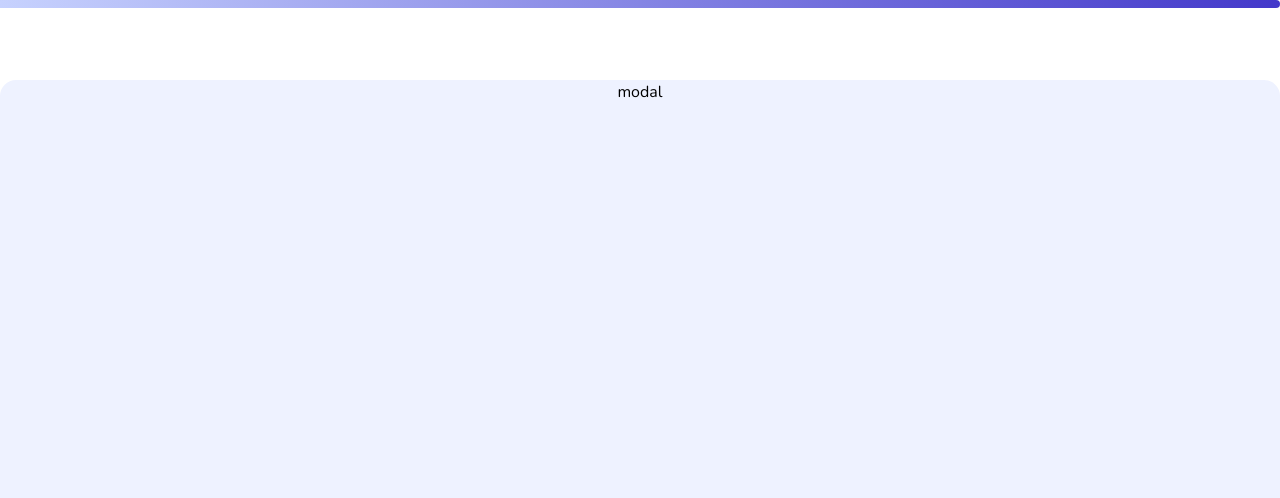
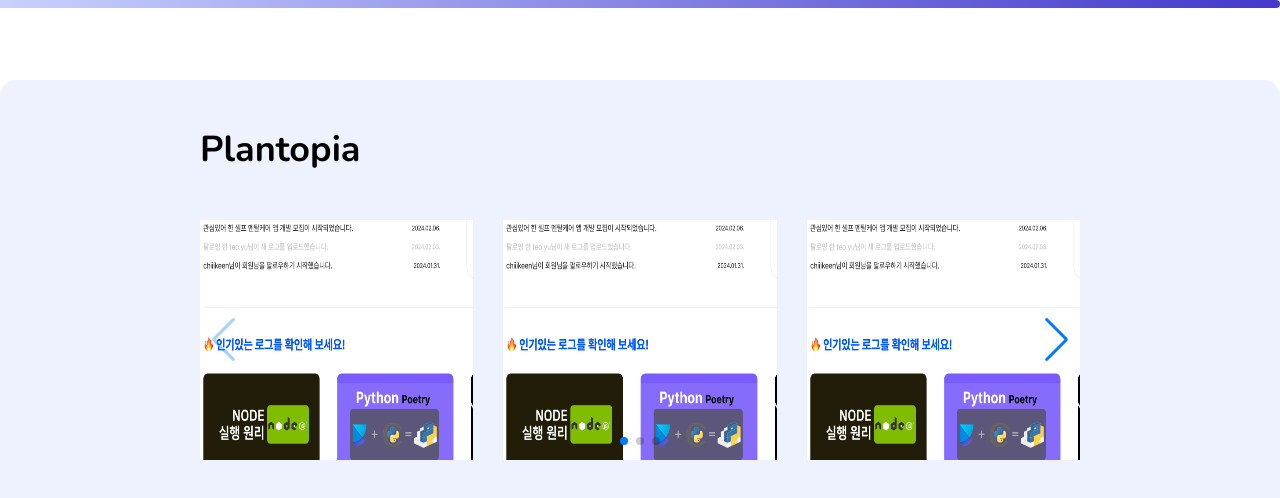
Before and after one commit to thwlckd/portfolio.v1, a Next.js app: page / in a window 1280 px wide. Both pictures are taken after a click on the link "Plantopia". Shown: the part 2400-2898 px from the top of the page. Built offline with nearby package versions, Linux system fonts and the light colour scheme.

Commit message:
Feat: 프로젝트 모달 이미지 스와이퍼 작업 - 타입 폴더 생성

```diff
--- a/src/components/common/Modal.tsx
+++ b/src/components/common/Modal.tsx
@@ -1,32 +1,39 @@
-import { Dispatch, ReactNode, SetStateAction } from 'react';
+import Image from 'next/image';
+import { Children, Dispatch, SetStateAction } from 'react';
 import { createPortal } from 'react-dom';
 import { motion } from 'framer-motion';
+import { Swiper, SwiperSlide } from 'swiper/react';
+import { Navigation, Pagination } from 'swiper/modules';
 import { SiIfixit } from 'react-icons/si';
+import { Project } from '@/types';
+import 'swiper/css';
+import 'swiper/css/navigation';
+import 'swiper/css/pagination';
 
 export interface ModalProps {
   isOpen: boolean;
   setOpen: Dispatch<SetStateAction<boolean>>;
-  children: ReactNode;
+  project: Project;
 }
 
-export interface ModalUIProps {
+export interface ProjectModalProps {
   setOpen: Dispatch<SetStateAction<boolean>>;
-  children: ReactNode;
+  project: Project;
 }
 
-export const Modal = ({ isOpen, setOpen, children }: ModalProps) => {
+export const Modal = ({ isOpen, setOpen, project }: ModalProps) => {
   if (!isOpen) return null;
 
   return createPortal(
-    <ModalUI setOpen={setOpen}>{children}</ModalUI>,
+    <ProjectModal setOpen={setOpen} project={project} />,
     document.getElementById('modal') as HTMLDivElement,
   );
 };
 
-const ModalUI = ({ setOpen, children }: ModalUIProps) => {
+const ProjectModal = ({ setOpen, project }: ProjectModalProps) => {
   return (
     <div
-      className="absolute top-0 flex flex-col items-center w-full h-full backdrop-blur-md z-10"
+      className="absolute top-0 flex flex-col w-full h-full backdrop-blur-md z-10"
       onClick={() => setOpen((prev) => !prev)}
     >
       <motion.a
@@ -40,14 +47,36 @@ const ModalUI = ({ setOpen, children }: ModalUIProps) => {
       </motion.a>
       <motion.main
         className={
-          'sticky top-[10dvh] flex flex-col items-center w-full h-[90dvh] bg-indigo-50 rounded-t-2xl overflow-y-scroll'
+          'sticky top-[10dvh] flex flex-col gap-[50px] w-full h-[90dvh] pt-[50px] px-[200px] bg-indigo-50 rounded-t-2xl overflow-y-scroll'
         }
         initial={{ opacity: 0, y: '50%' }}
         animate={{ opacity: 1, y: 0 }}
         transition={{ type: 'spring', damping: 15 }}
         onClick={(e) => e.stopPropagation()}
       >
-        {children}
+        <h2 className="text-4xl font-bold">{project.name}</h2>
+        {project.images && (
+          <Swiper
+            className="w-full h-[30dvh]"
+            spaceBetween={30}
+            slidesPerView={3}
+            navigation={true}
+            pagination={{ clickable: true }}
+            modules={[Navigation, Pagination]}
+          >
+            {Children.toArray(
+              project.images.map((image) => (
+                <SwiperSlide>
+                  <Image src={`/images/project/${image}`} fill alt="image" />
+                </SwiperSlide>
+              )),
+            )}
+          </Swiper>
+        )}
+        {/* 배포링크 */}
+        {/* 레포지토리 */}
+        {/* 프로젝트소개 */}
+        {/* 기술스택 */}
       </motion.main>
     </div>
   );
--- a/src/components/section/Project.tsx
+++ b/src/components/section/Project.tsx
@@ -1,28 +1,43 @@
 'use client';
 
+import Image from 'next/image';
 import { Children, useRef, useState } from 'react';
 import useRefObserver from '@/hooks/useRefObserver';
-import Image from 'next/image';
 import { Modal } from '../common/Modal';
+import { Project } from '@/types';
 
-const PROJECTS = [
+const PROJECTS: Project[] = [
   {
     name: 'Plantopia',
-    image: 'plantopia.png',
+    icon: 'plantopia.png',
+    images: ['image.png', 'image.png', 'image.png', 'image.png', 'image.png'],
+    git: 'https://github.com/thwlckd/plantopia-react',
+    web: 'https://plantopia-react.vercel.app/',
+    description: '플랜토피아 블라블라',
+    skills: ['React', 'React'],
   },
   {
     name: 'Fragrant',
-    image: 'fragrant.png',
+    icon: 'fragrant.png',
+    git: 'https://github.com/thwlckd/fragrant-nodejs',
+    web: 'https://plantopia-react.vercel.app/',
+    description: '프래그란트 블라블라',
+    skills: ['React', 'React'],
   },
   {
     name: 'Sfaclog',
-    image: 'sfaclog.png',
+    icon: 'sfaclog.png',
+    git: 'https://github.com/thwlckd/',
+    web: 'https://plantopia-react.vercel.app/',
+    description: '스팩로그 블라블라',
+    skills: ['React', 'React'],
   },
 ];
 
 export default function Project() {
   const projectRef = useRef(null);
   const [isOpenModal, setIsOpenModal] = useState(false);
+  const [project, setProject] = useState<Project>();
 
   useRefObserver(projectRef);
 
@@ -34,14 +49,17 @@ export default function Project() {
         ref={projectRef}
       >
         {Children.toArray(
-          PROJECTS.map(({ name, image }) => (
+          PROJECTS.map(({ name, icon }, i) => (
             <a
               className="flex flex-col items-center gap-4 hover:-translate-y-2 duration-300"
-              onClick={() => setIsOpenModal((prev) => !prev)}
+              onClick={() => {
+                setIsOpenModal((prev) => !prev);
+                setProject(() => PROJECTS[i]);
+              }}
             >
               <Image
                 className="rounded-xl"
-                src={`/images/project/${image}`}
+                src={`/images/project/${icon}`}
                 width={128}
                 height={128}
                 alt={name}
@@ -51,9 +69,13 @@ export default function Project() {
           )),
         )}
       </section>
-      <Modal isOpen={isOpenModal} setOpen={setIsOpenModal}>
-        modal
-      </Modal>
+      {project && (
+        <Modal
+          isOpen={isOpenModal}
+          setOpen={setIsOpenModal}
+          project={project}
+        />
+      )}
     </>
   );
 }
--- /dev/null
+++ b/src/types/index.ts
@@ -0,0 +1,9 @@
+export interface Project {
+  name: string;
+  icon: string;
+  images?: string[];
+  git: string;
+  web?: string;
+  description: string;
+  skills: string[];
+}
```
Also changed, not shown: public/images/project/image.png (added).
